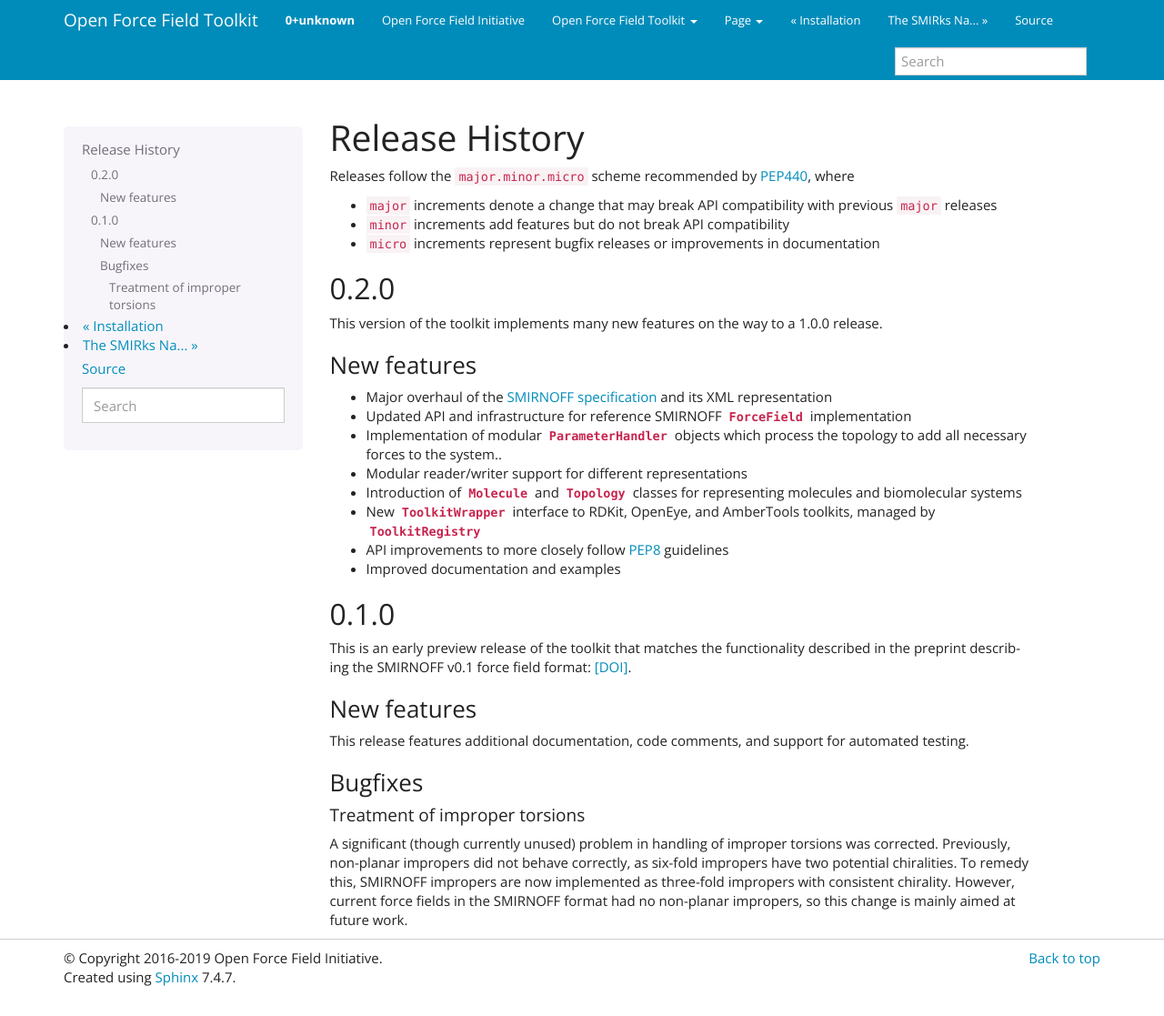
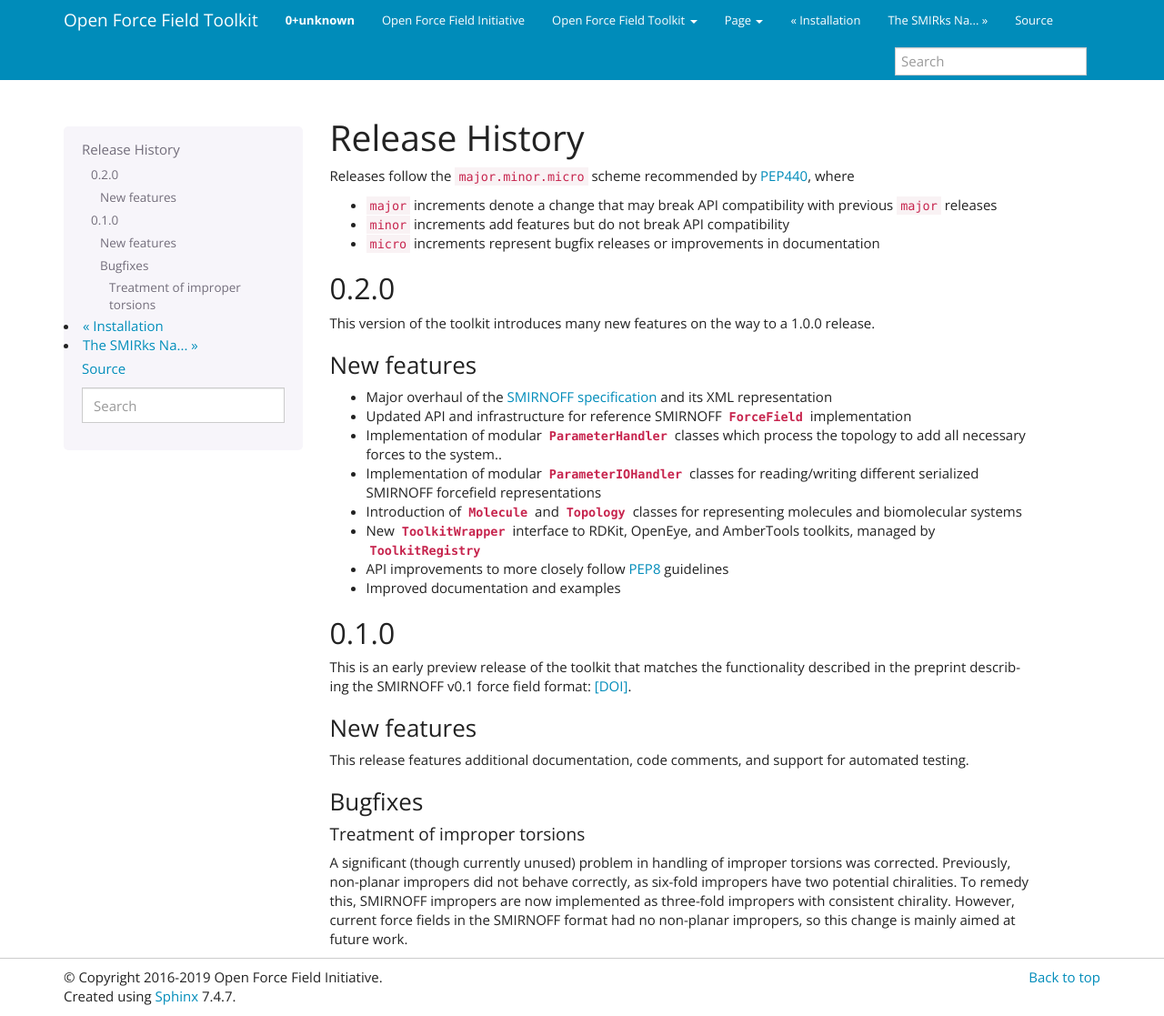
Before and after one commit to openforcefield/openff-toolkit, a Sphinx documentation site: the page built from docs/releasehistory.rst, in a window 1280 px wide. Shown: the whole page at 91% size. Built offline with Sphinx 7.4.7, drawn with Linux system fonts in a browser that asks for light colours; before the commit the page ends 1096 px from its top, so only the background shows below that.

```diff
--- a/docs/chemicalenvironments.rst
+++ /dev/null
@@ -1,6 +0,0 @@
-.. _chemicalenvironments:
-
-Using Chemical Environments
-===========================
-
-.. mdinclude:: ../examples/chemicalEnvironments/README.md
--- a/docs/index.rst
+++ b/docs/index.rst
@@ -18,7 +18,6 @@ User Guide
    releasehistory
    smirnoff
    examples
-   chemicalenvironments
    developing
    faq
 
--- a/docs/releasehistory.rst
+++ b/docs/releasehistory.rst
@@ -10,15 +10,15 @@ Releases follow the ``major.minor.micro`` scheme recommended by `PEP440 <https:/
 0.2.0
 -----
 
-This version of the toolkit implements many new features on the way to a 1.0.0 release.
+This version of the toolkit introduces many new features on the way to a 1.0.0 release.
 
 New features
 """"""""""""
 
-* Major overhaul of the `SMIRNOFF specification <https://open-forcefield-toolkit.readthedocs.io/en/topology/smirnoff.html>`_ and its XML representation
+* Major overhaul of the `SMIRNOFF specification <https://open-forcefield-toolkit.readthedocs.io/en/master/smirnoff.html>`_ and its XML representation
 * Updated API and infrastructure for reference SMIRNOFF :class:`ForceField` implementation
-* Implementation of modular :class:`ParameterHandler` objects which process the topology to add all necessary forces to the system..
-* Modular reader/writer support for different representations
+* Implementation of modular :class:`ParameterHandler` classes which process the topology to add all necessary forces to the system..
+* Implementation of modular :class:`ParameterIOHandler` classes for reading/writing different serialized SMIRNOFF forcefield representations
 * Introduction of :class:`Molecule` and :class:`Topology` classes for representing molecules and biomolecular systems
 * New :class:`ToolkitWrapper` interface to RDKit, OpenEye, and AmberTools toolkits, managed by :class:`ToolkitRegistry`
 * API improvements to more closely follow `PEP8 <https://www.python.org/dev/peps/pep-0008/>`_ guidelines
```
Also changed, not shown: Chemical-starting-points.md (+1 -1 lines), examples/SMIRNOFF_simulation/README.md, examples/conversion_amber_gromacs/README.md, examples/forcefield_modification/README.md, examples/label_molecule/README.md, examples/mixedFF_complex/README.md, 1 other file.
